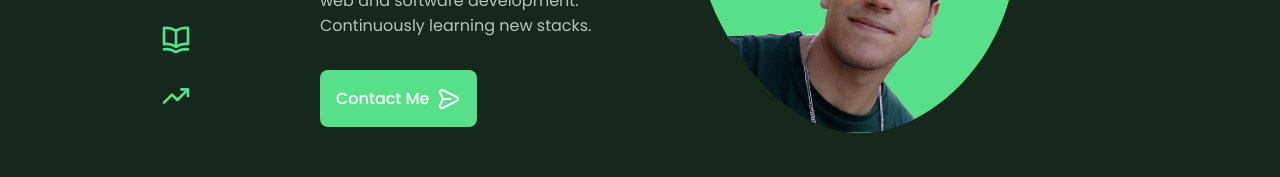
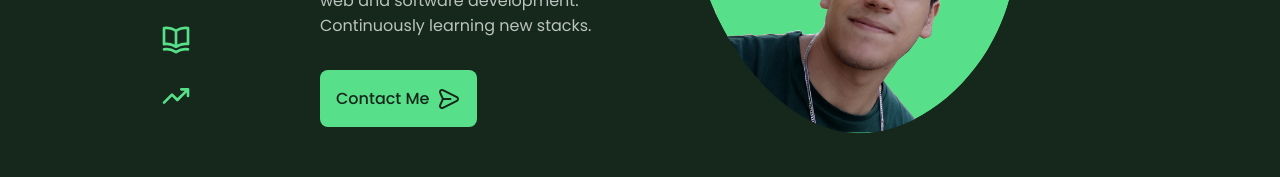
Before and after one commit to hmanzoni/hugoindevworld, a React (Create React App) app: page / in a window 1280 px wide. Shown: the part 349-526 px from the top of the page. Built offline with nearby package versions, Linux system fonts and the light colour scheme.

Commit message:
improve color contrast button

```diff
--- a/src/index.css
+++ b/src/index.css
@@ -154,7 +154,7 @@ img {
 .button {
   display: inline-block;
   background-color: var(--first-color);
-  color: #fff;
+  color: var(--body-color);
   padding: 1rem;
   border-radius: 0.5rem;
   font-weight: var(--font-medium);
```
